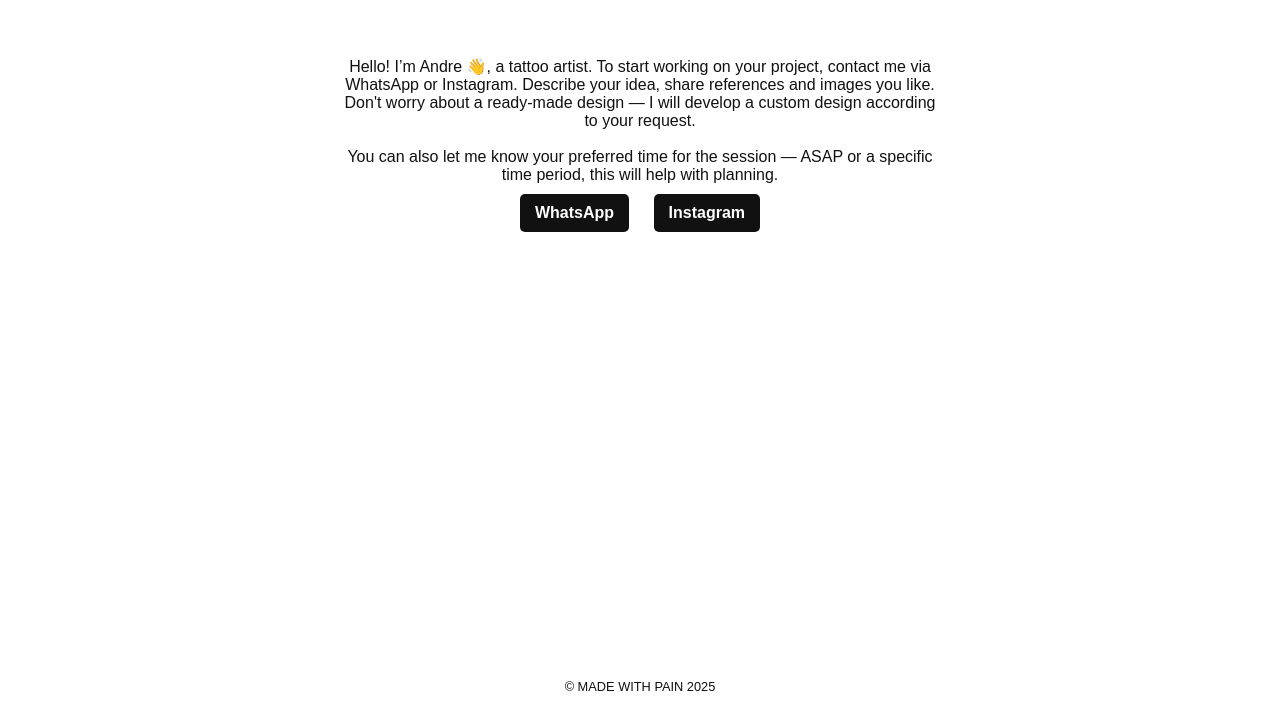
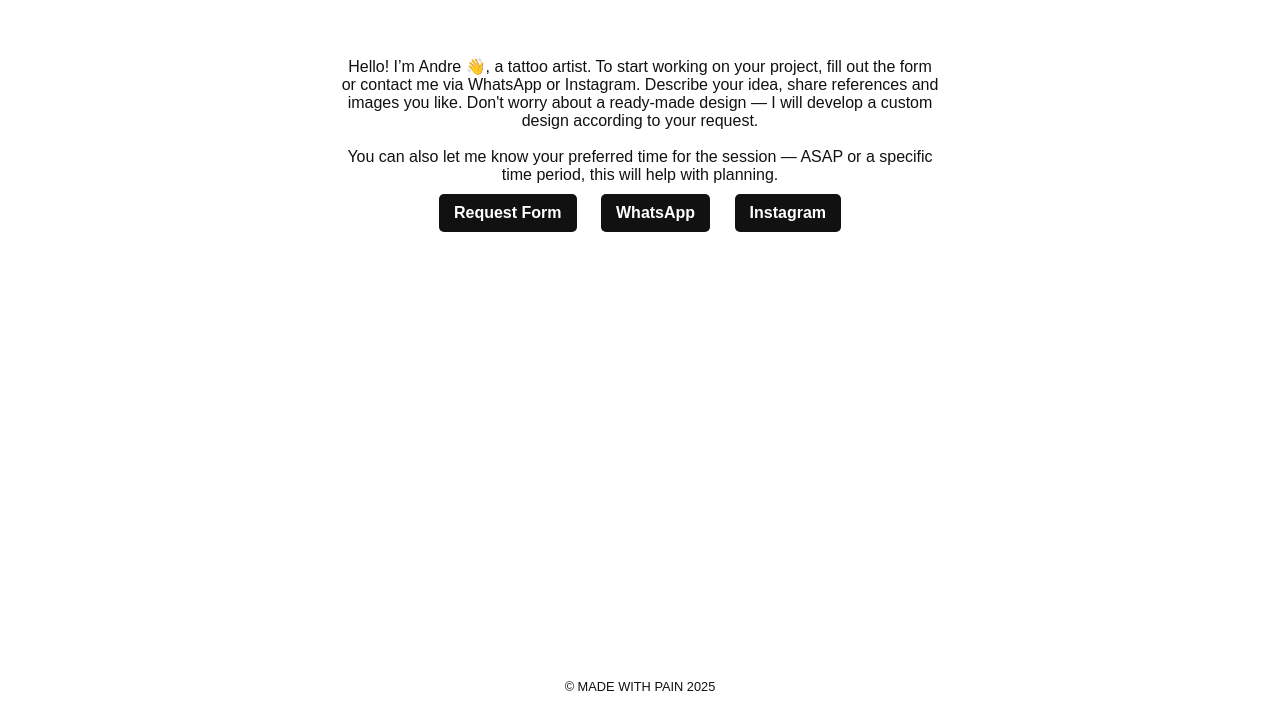
Before and after one commit to cringeonduty/madewithpain, a plain HTML site: page contacts.html in a window 1280 px wide. Shown: the part 91-800 px from the top of the page. Drawn offline with Linux system fonts and the light colour scheme.

Commit message:
Update contacts.html

```diff
--- a/contacts.html
+++ b/contacts.html
@@ -23,6 +23,7 @@
     <section class="contact-section">
       <div id="contact-text"></div>
       <div class="contact-links">
+        <a href="https://forms.gle/k5KTbb3Tv3aBc2Jw7" target="_blank">Request Form</a>
         <a href="https://wa.me/+351910886940" target="_blank">WhatsApp</a>
         <a href="https://www.instagram.com/need4quit" target="_blank">Instagram</a>
       </div>
@@ -37,13 +38,13 @@
     let currentLang = 'en';
     const texts = {
       en: {
-        contact: "Hello! I’m Andre 👋, a tattoo artist. To start working on your project, contact me via WhatsApp or Instagram. Describe your idea, share references and images you like. Don't worry about a ready-made design — I will develop a custom design according to your request.\n\nYou can also let me know your preferred time for the session — ASAP or a specific time period, this will help with planning.",
+        contact: "Hello! I’m Andre 👋, a tattoo artist. To start working on your project, fill out the form or contact me via WhatsApp or Instagram. Describe your idea, share references and images you like. Don't worry about a ready-made design — I will develop a custom design according to your request.\n\nYou can also let me know your preferred time for the session — ASAP or a specific time period, this will help with planning.",
         subtitle: "Tattoo artist based in Bavaria, Germany",
         portfolio: "Portfolio",
         contacts: "Contacts"
       },
       de: {
-        contact: "Hallo! Ich heiße Andre 👋 und ich bin Tätowierer. Um mit der Arbeit an Ihrem Projekt zu beginnen, kontaktieren Sie mich über WhatsApp oder Instagram. Beschreiben Sie Ihre Idee, teilen Sie Referenzen und Bilder, die Ihnen gefallen. Machen Sie sich keine Sorgen über ein fertiges Design — ich entwickele eine individuelle Skizze nach Ihren Wünschen.\n\nSie können mir auch Ihren preferred Zeitpunkt für die Sitzung mitteilen — ASAP oder einen bestimmten Zeitraum, das hilft bei der Planung.",
+        contact: "Hallo! Ich heiße Andre 👋 und ich bin Tätowierer. Um mit der Arbeit an Ihrem Projekt zu beginnen, füllen Sie das Formular aus oder kontaktieren Sie mich über WhatsApp oder Instagram. Beschreiben Sie Ihre Idee, teilen Sie Referenzen und Bilder, die Ihnen gefallen. Machen Sie sich keine Sorgen über ein fertiges Design — ich entwickele eine individuelle Skizze nach Ihren Wünschen.\n\nSie können mir auch Ihren bevorzugten Zeitpunkt für die Sitzung mitteilen — ASAP oder einen bestimmten Zeitraum, das hilft bei der Planung.",
         subtitle: "Tätowierer aus Bayern, Deutschland",
         portfolio: "Portfolio",
         contacts: "Kontakt"
```
